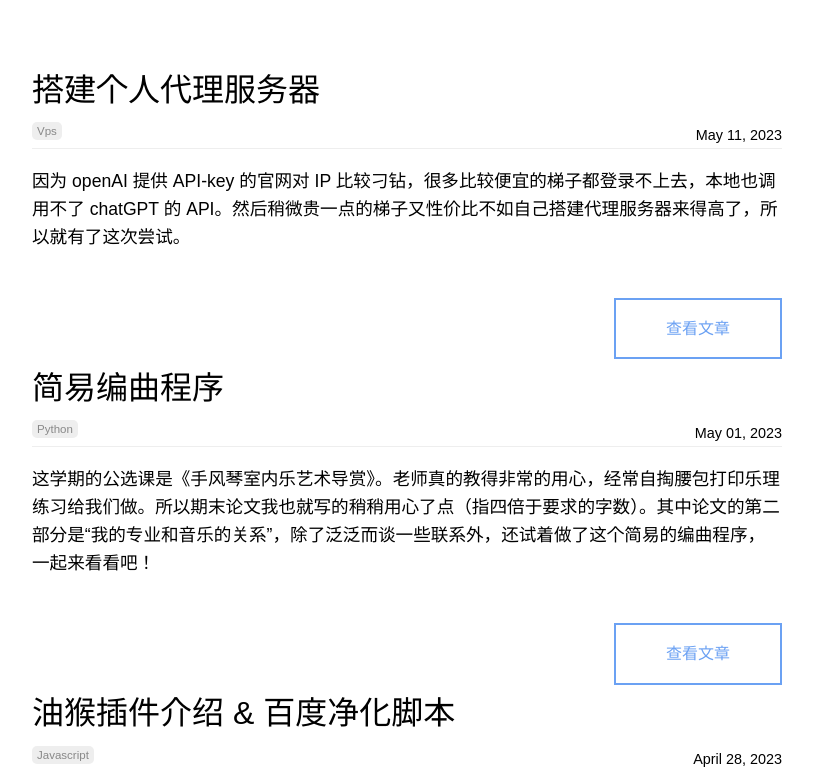
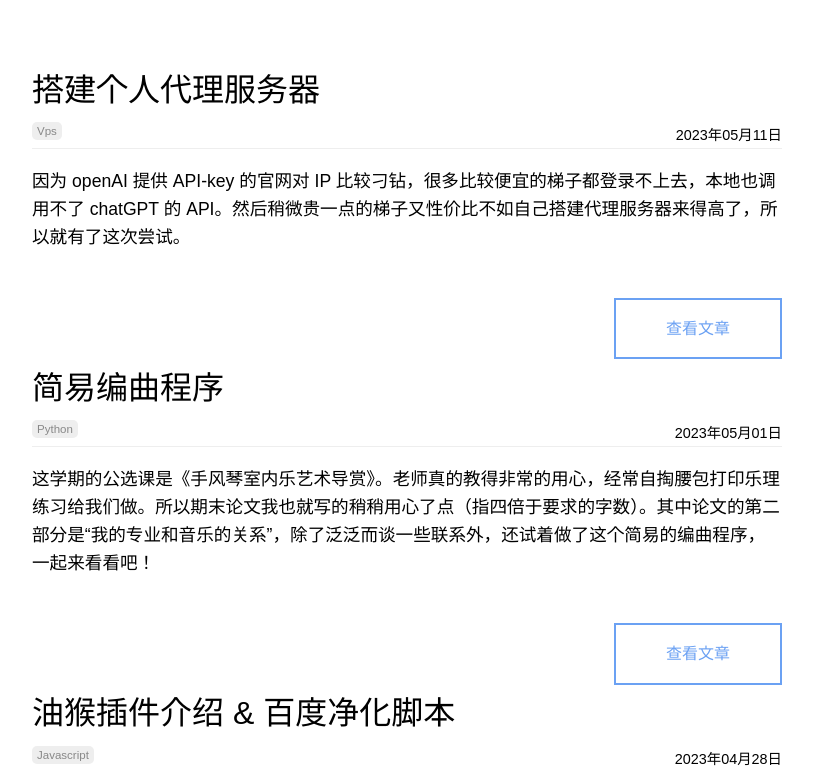
Before and after one commit to pandacase/pandacase.github.io, a Jekyll site: the page built from blog/index.html, in a window 1280 px wide and 900 px high, scrolled down 771 px, cut to the strip 133-900 px from the top of the window. Shown: the whole strip, without its empty margins (233-1046 px from the left). Built offline with Jekyll 4.4.1, drawn with Linux system fonts in a browser that asks for light colours; nearby versions of some CDN libraries; some web fonts are replaced; the list of posts is cut into pages by our own code; comment, search, counter and statistics services are not loaded; a style sheet for code colours, icons or effects is not loaded; some of the changed text lies outside the part shown.

Commit message:
Update post-title.html

```diff
--- a/_includes/post-title.html
+++ b/_includes/post-title.html
@@ -4,5 +4,5 @@
 			<a href="{{ site.baseurl }}/category/{{ category | slugify }}/">{{ category | capitalize }}</a>
 		</span>
 	{% endfor %}
-	<span class="post-date">{{ include.post.date | date: "%B %d, %Y" }}</span>
+	<span class="post-date">{{ include.post.date | date: "%Y年%m月%d日" }}</span>
 </p>
```
